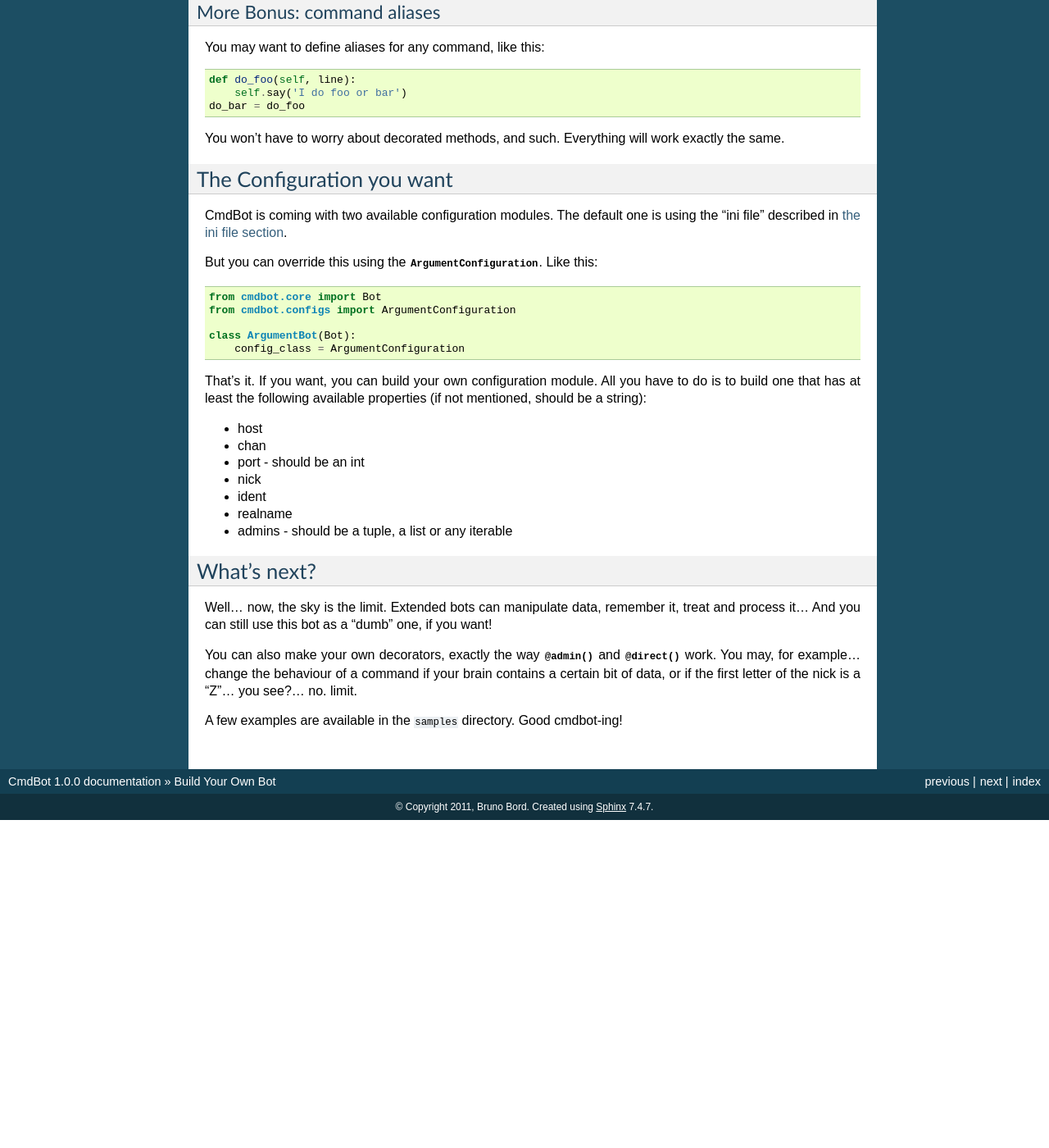
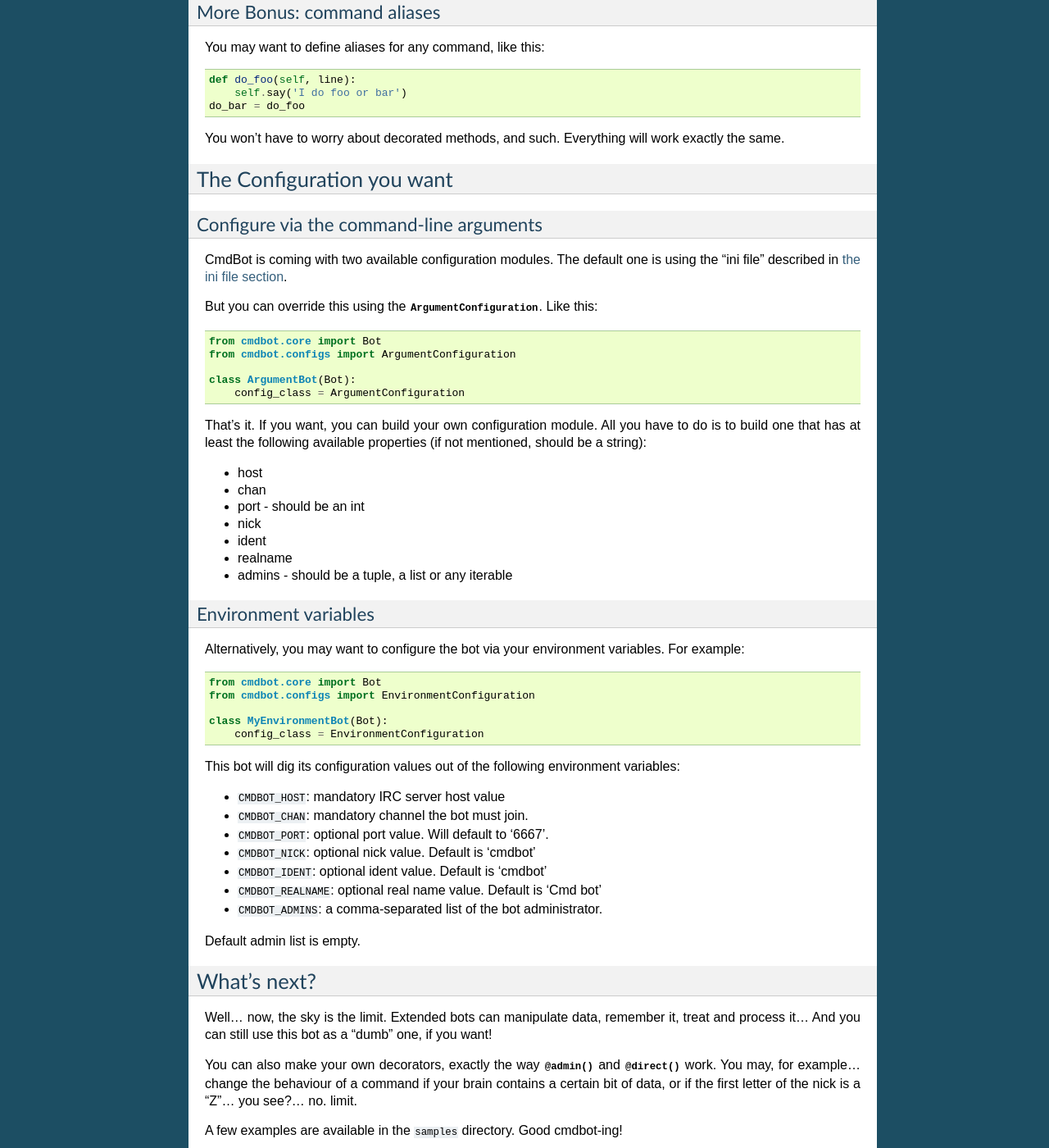
Before and after one commit to brunobord/cmdbot, a Sphinx documentation site: the page built from docs/your_bot.rst, in a window 1280 px wide and 1400 px high, scrolled down 1684 px. Shown: the whole window at 82% size. Built offline with Sphinx 7.4.7, drawn with Linux system fonts in a browser that asks for light colours; before the commit the page ends 2684 px from its top, so only the background shows below that; some of the changed text lies outside the part shown.

Commit message:
documentation about environment variables

```diff
--- a/docs/your_bot.rst
+++ b/docs/your_bot.rst
@@ -129,6 +129,9 @@ exactly the same.
 The Configuration you want
 ==========================
 
+Configure via the command-line arguments
+----------------------------------------
+
 CmdBot is coming with two available configuration modules. The default one is
 using the "ini file" described in :ref:`the ini file section <ini-file-label>`.
 
@@ -154,6 +157,32 @@ not mentioned, should be a string):
 * realname
 * admins - should be a tuple, a list or any iterable
 
+Environment variables
+---------------------
+
+Alternatively, you may want to configure the bot via your environment variables.
+For example:
+
+.. code-block::
+
+    from cmdbot.core import Bot
+    from cmdbot.configs import EnvironmentConfiguration
+
+    class MyEnvironmentBot(Bot):
+        config_class = EnvironmentConfiguration
+
+This bot will dig its configuration values out of the following environment
+variables:
+
+* ``CMDBOT_HOST``: mandatory IRC server host value
+* ``CMDBOT_CHAN``: mandatory channel the bot must join.
+* ``CMDBOT_PORT``: optional port value. Will default to '6667'.
+* ``CMDBOT_NICK``: optional nick value. Default is 'cmdbot'
+* ``CMDBOT_IDENT``: optional ident value. Default is 'cmdbot'
+* ``CMDBOT_REALNAME``: optional real name value. Default is 'Cmd bot'
+* ``CMDBOT_ADMINS``: a comma-separated list of the bot administrator.
+
+Default admin list is empty.
 
 What's next?
 ============
```
